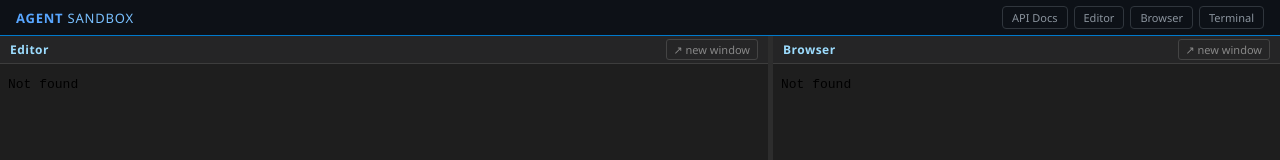
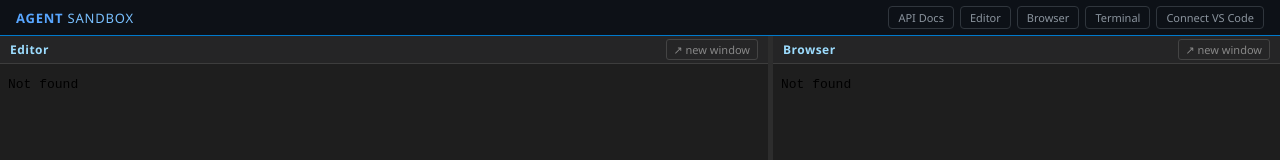
Before and after one commit to mafshin/agent-sandbox, a plain HTML site: page static/index.html in a window 1280 px wide. Shown: the top 160 px of the page. Drawn offline with Linux system fonts and the light colour scheme.

Commit message:
fix: make Connect VS Code docs always discoverable
- Add 'Connect VS Code' link to dashboard header pointing to the doc
  in the code-server editor, so it's visible even without knowing the
  file exists
- Always refresh CONNECT-VSCODE.md on startup (was: only on first run),
  so existing volume mounts get the file even if they predate the feature

Co-Authored-By: Claude Sonnet 4.6 <noreply@anthropic.com>

```diff
--- a/static/index.html
+++ b/static/index.html
@@ -165,6 +165,7 @@
       <a href="/editor/" target="_blank">Editor</a>
       <a href="/vnc/vnc.html?autoconnect=true&resize=scale" target="_blank">Browser</a>
       <a href="/terminal/" target="_blank">Terminal</a>
+      <a href="/editor/?folder=/workspace&openFile=/workspace/CONNECT-VSCODE.md" target="_blank">Connect VS Code</a>
     </nav>
   </header>
 
```
Also changed, not shown: 1 other file.
